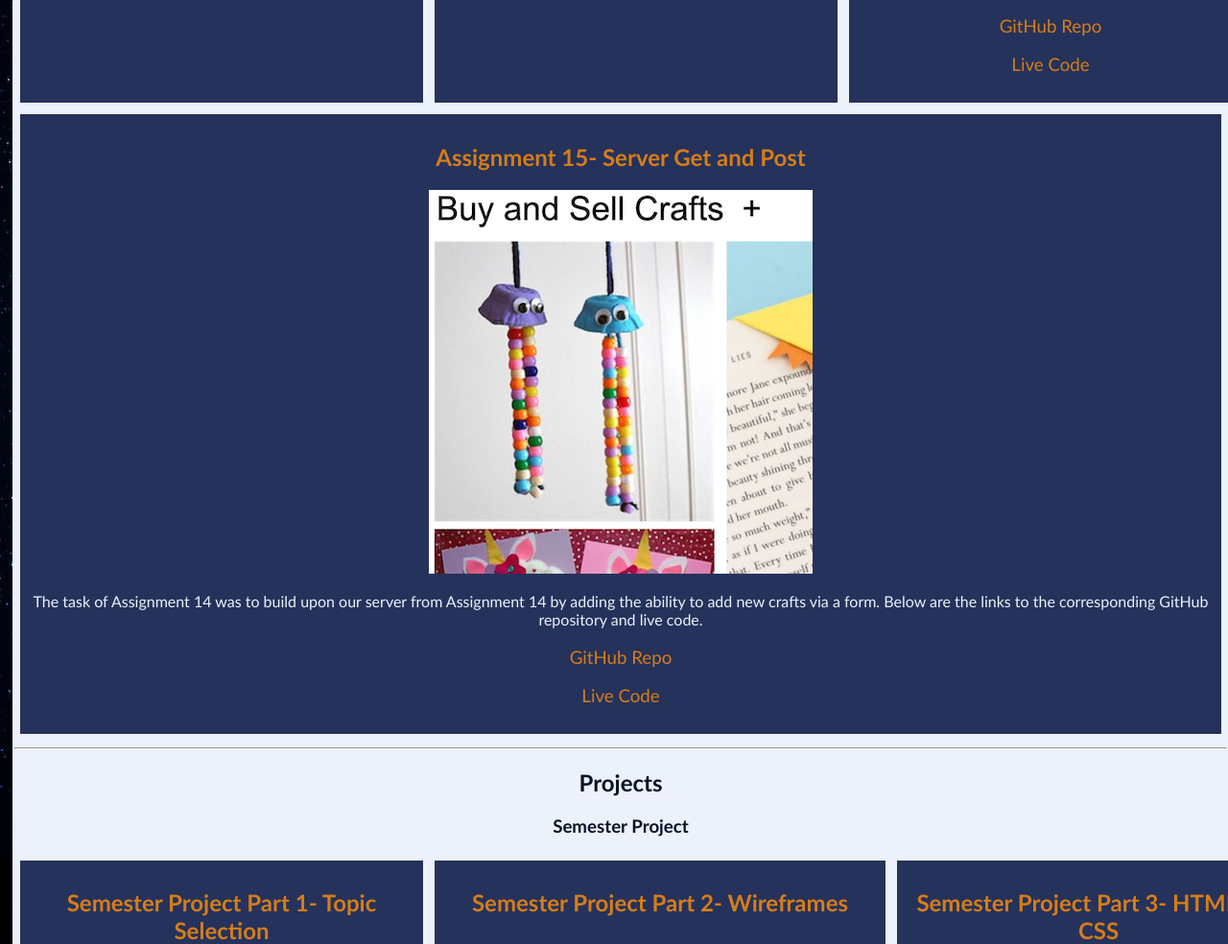
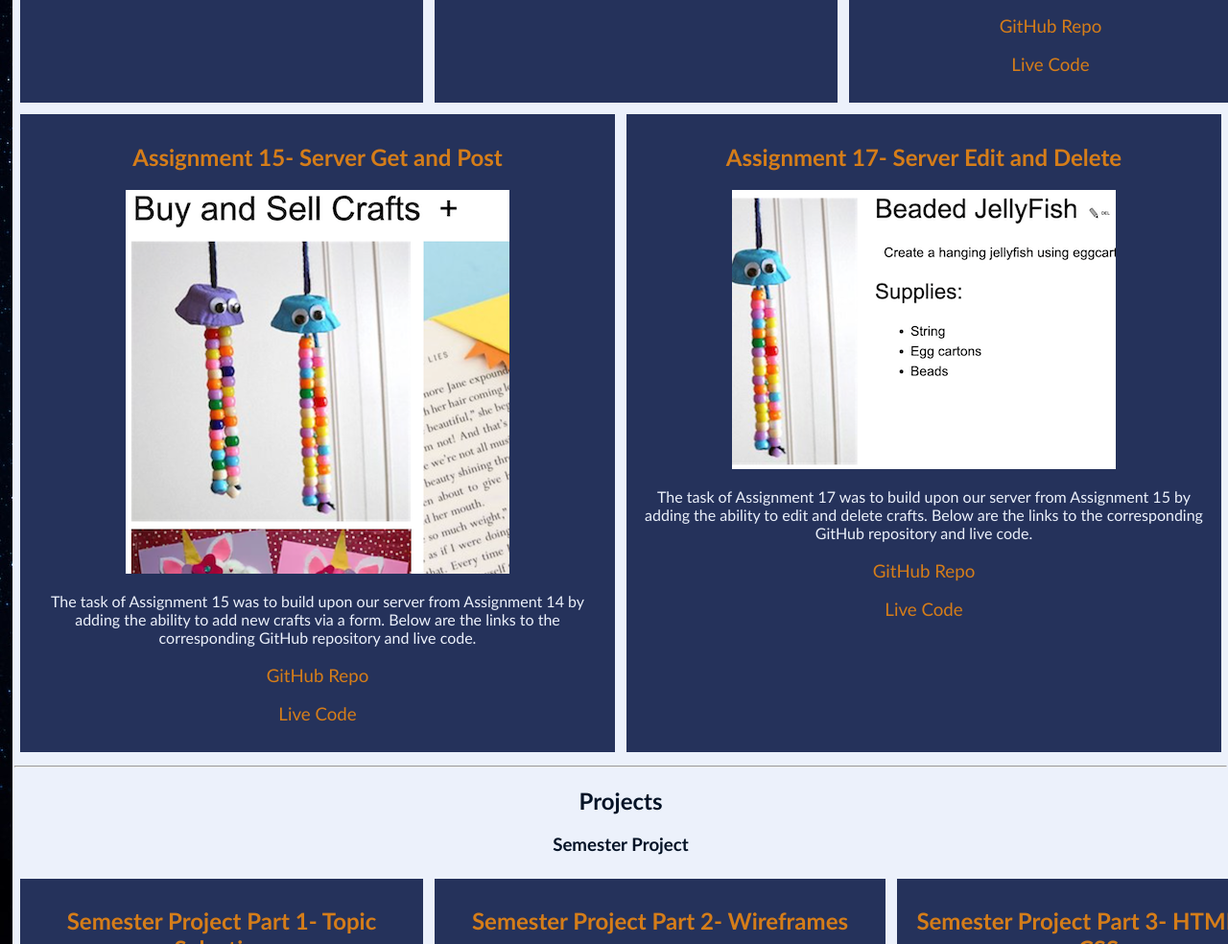
Before and after one commit to cProgrammer1/cProgrammer1.github.io, a website: page index.html in a window 1280 px wide. Shown: the part 2945-3929 px from the top of the page at 96% size. Drawn offline with Linux system fonts and the light colour scheme; grey boxes are pictures that could not be loaded.

Commit message:
Assignment 17; added to main page

```diff
--- a/index.html
+++ b/index.html
@@ -167,9 +167,17 @@
                     <section class="flex5-column1">
                         <h2 id="assignment-15-title">Assignment 15- Server Get and Post</h2>
                         <img src="images/Assignment_15_Screenshot_Resized.png" alt="Assignment 15 screenshot">
-                        <p>The task of Assignment 14 was to build upon our server from Assignment 14 by adding the ability to add new crafts via a form. Below are the links to the corresponding GitHub repository and live code.</p>
+                        <p>The task of Assignment 15 was to build upon our server from Assignment 14 by adding the ability to add new crafts via a form. Below are the links to the corresponding GitHub repository and live code.</p>
                         <h3 class="unbolded"><a href ="https://github.com/cProgrammer1/CSCE242assignment15Server">GitHub Repo</a></h3>
                         <h3 class="unbolded"><a href ="https://csce242assignment15server.onrender.com/">Live Code</a></h3>
+                    </section>
+
+                    <section class="flex5-column2">
+                        <h2 id="assignment-17-title">Assignment 17- Server Edit and Delete</h2>
+                        <img src="images/Assignment_17_Screenshot_Resized.png" alt="Assignment 17 screenshot">
+                        <p>The task of Assignment 17 was to build upon our server from Assignment 15 by adding the ability to edit and delete crafts. Below are the links to the corresponding GitHub repository and live code.</p>
+                        <h3 class="unbolded"><a href ="https://github.com/cProgrammer1/CSCE242assignment17Server">GitHub Repo</a></h3>
+                        <h3 class="unbolded"><a href ="https://csce242assignment17server.onrender.com/">Live Code</a></h3>
                     </section>
 
                 </div>
--- a/styles.css
+++ b/styles.css
@@ -93,7 +93,8 @@ iframe
 .flex4-column1,
 .flex4-column2,
 .flex4-column3,
-.flex5-column1
+.flex5-column1,
+.flex5-column2
 
 {
     background-color:#25325b;
@@ -123,6 +124,7 @@ h1
 #assignment-13-title,
 #assignment-14-title,
 #assignment-15-title,
+#assignment-17-title,
 #project-6-title
 {
     color: rgb(213, 125, 25);
@@ -156,7 +158,8 @@ h1
     .flex4-column1,
     .flex4-column2,
     .flex4-column3,
-    .flex5-column1
+    .flex5-column1,
+    .flex5-column2
     {
         flex: 1;
     }
```
Also changed, not shown: package.json (added, +12 -0 lines), images/Assignment_17_Screenshot_Resized.png (added).
